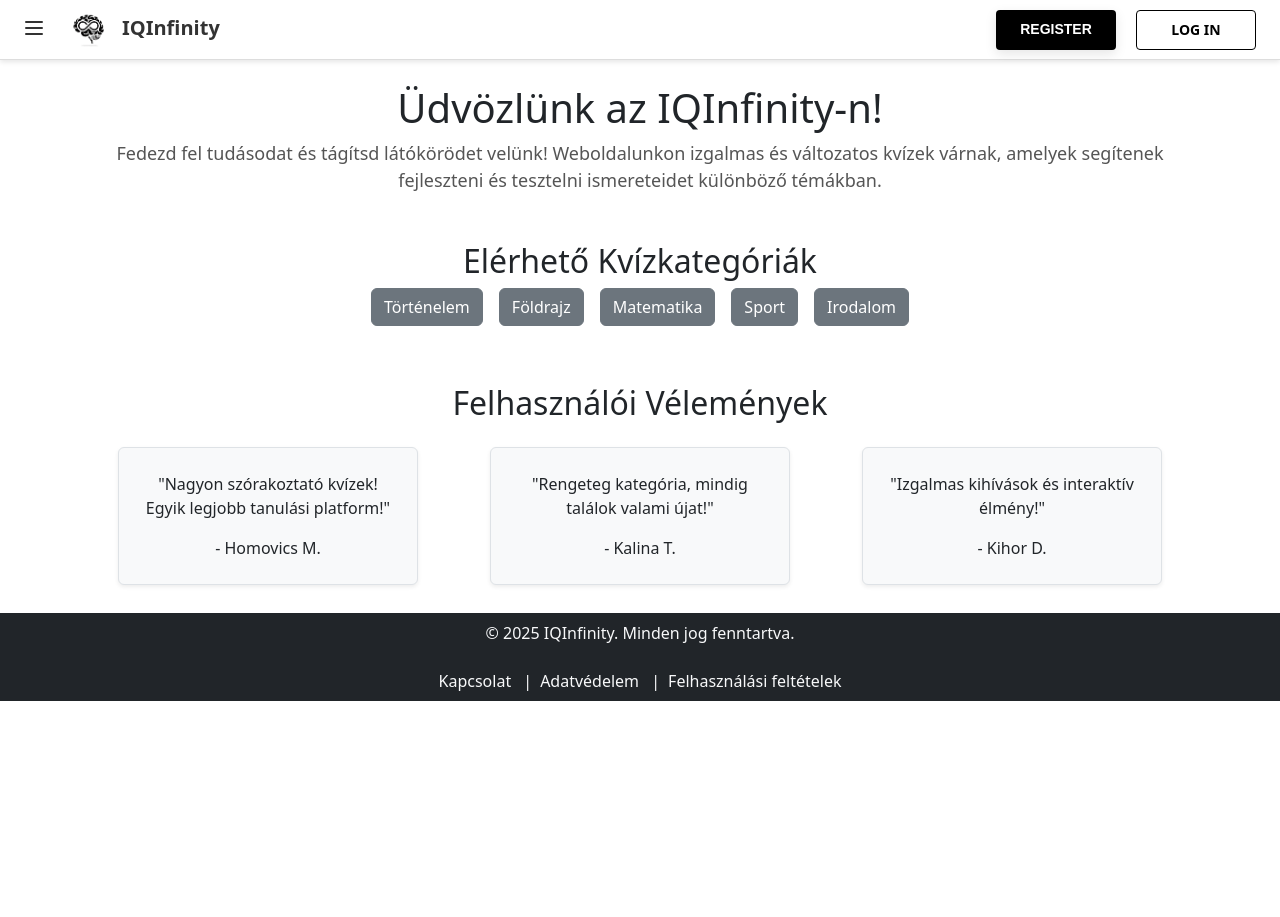
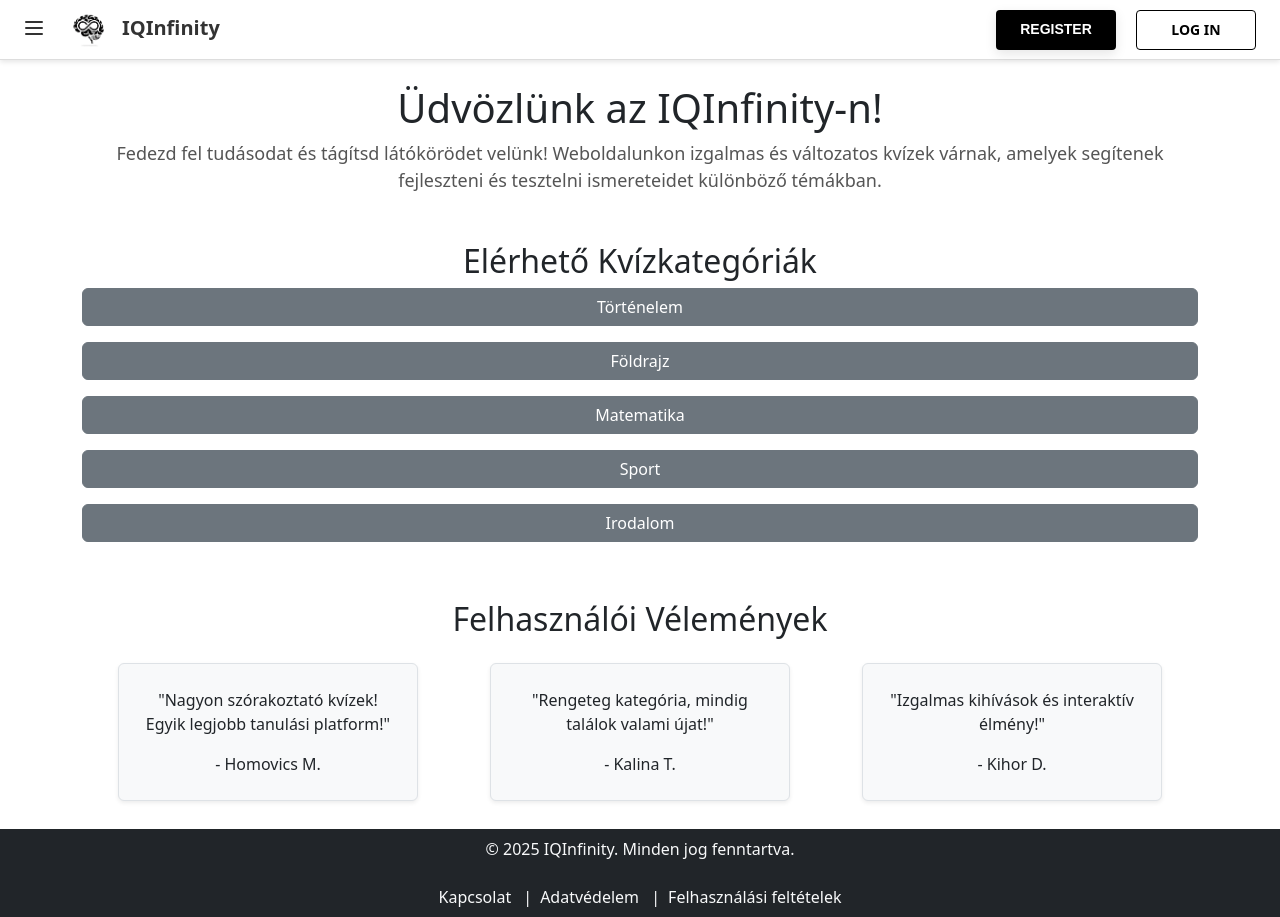
Before and after one commit to KaranyiczGabor/Vizsgaremek, a React (Create React App) app in the folder frontendfiles/: page / in a window 1280 px wide. Before the commit the page ends 800 px from the top, so only its background shows below. Built offline with nearby package versions, Linux system fonts and the light colour scheme.

Commit message:
kisebb kinézet változtatás és hiba javitás

```diff
--- a/frontendfiles/src/Adminquestion.js
+++ b/frontendfiles/src/Adminquestion.js
@@ -19,7 +19,6 @@ export default function Adminquestion() {
   const navigate = useNavigate();
 
   useEffect(() => {
-    // Check if user is admin before fetching data
     const token = localStorage.getItem('token');
     if (!token) {
       navigate('/login');
@@ -53,7 +52,6 @@ export default function Adminquestion() {
         }
       });
 
-      // No need to check response.ok with axios
       setQuestions(response.data);
       setError(null);
     } catch (err) {
@@ -73,10 +71,8 @@ export default function Adminquestion() {
         }
       });
 
-      // No need to check response.ok with axios
       const questionData = response.data;
 
-      // Check if the response is an array and extract the first item
       if (Array.isArray(questionData) && questionData.length > 0) {
         setSelectedQuestion(questionData[0]);
       } else {
@@ -141,7 +137,7 @@ export default function Adminquestion() {
 
   const addAnswer = () => {
     const newAnswer = {
-      answerId: `temp-${Date.now()}`, // Temporary ID until saved
+      answerId: `temp-${Date.now()}`,
       answerText: '',
       questionId: editFormData.id,
       correct: false
@@ -176,12 +172,12 @@ export default function Adminquestion() {
         }
       );
 
-      // Update the question in the list
+
       setQuestions(questions.map(q =>
         q.id === editFormData.id ? {...q, ...editFormData} : q
       ));
 
-      // Update selected question if viewing it
+
       if (selectedQuestion && selectedQuestion.id === editFormData.id) {
         setSelectedQuestion({...selectedQuestion, ...editFormData});
         console.log(selectedQuestion);
@@ -208,8 +204,7 @@ export default function Adminquestion() {
         }
       });
 
-      // No need to check response.ok with axios
-      // Remove question from the list and reset selection if needed
+
       setQuestions(questions.filter(question => question.id !== questionId));
       if (selectedQuestion && selectedQuestion.id === questionId) {
         setSelectedQuestion(null);
@@ -264,7 +259,7 @@ export default function Adminquestion() {
         <div className="col-12">
           <h2 className="mb-4">Kérdések kezelése</h2>
 
-          {/* Search bar */}
+
           <div className="mb-4">
             <div className="input-group">
               <span className="input-group-text">
@@ -289,7 +284,7 @@ export default function Adminquestion() {
             </div>
           </div>
 
-          {/* Question detail view */}
+
           {selectedQuestion && !isEditing && (
             <div className="card mb-4">
               <div className="card-header d-flex justify-content-between align-items-center">
@@ -363,7 +358,7 @@ export default function Adminquestion() {
             </div>
           )}
 
-          {/* Question edit form */}
+
           {isEditing && (
             <div className="card mb-4">
               <div className="card-header d-flex justify-content-between align-items-center">
@@ -485,7 +480,6 @@ export default function Adminquestion() {
             </div>
           )}
 
-          {/* Questions table */}
           {!selectedQuestion && (
             <>
               <div className="table-responsive">
--- a/frontendfiles/src/Adminuser.js
+++ b/frontendfiles/src/Adminuser.js
@@ -12,7 +12,7 @@ const AdminUser = () => {
   const navigate = useNavigate();
 
   useEffect(() => {
-    // Check if user is admin before fetching data
+
     const token = localStorage.getItem('token');
     if (!token) {
       navigate('/login');
@@ -97,7 +97,7 @@ const AdminUser = () => {
         }
       });
 
-      // Remove user from the list and reset selection if needed
+
       setUsers(users.filter(user => user.id !== userId));
       if (selectedUser && selectedUser.id === userId) {
         setSelectedUser(null);
--- a/frontendfiles/src/App.js
+++ b/frontendfiles/src/App.js
@@ -9,6 +9,7 @@ import Profile from './Profile';
 import Adminquestion from './Adminquestion';
 import Adminuser from './Adminuser';
 import Leaderboard from './Leaderboard';
+import Changepw from './Changepw';
 
 
 
@@ -29,6 +30,7 @@ function App() {
         <Route path="/admin/Question" element={<Adminquestion/>}/>
         <Route path="/admin/User" element={<Adminuser/>}/>
         <Route path="/leaderboard" element={<Leaderboard/>}/>
+        <Route path="/changepw" element={<Changepw/>}/>
       </Routes>
 
 
--- a/frontendfiles/src/Footer.css
+++ b/frontendfiles/src/Footer.css
@@ -2,7 +2,7 @@
   width: 100%;
   text-align: center;
   padding: 1rem 0;
-  margin-top: auto; /* Add margin-top: auto */
+  margin-top: auto;
 }
 
 .footer a {
--- a/frontendfiles/src/Home.css
+++ b/frontendfiles/src/Home.css
@@ -22,3 +22,13 @@
   .review-cards {
     max-width: 300px;
   }
+  button {
+    width: 100%;
+    padding: 10px;
+    border: none;
+    border-radius: 3px;
+    background-color: #4CAF50;
+    color: white;
+    font-size: 16px;
+    cursor: pointer;
+  }
--- a/frontendfiles/src/Leaderboard.js
+++ b/frontendfiles/src/Leaderboard.js
@@ -13,7 +13,7 @@ export default function Leaderboard() {
     }, [])
 
     function fetchLeaderboard() {
-        // Use GET method as shown in the updated API example
+
         axios.get(`${process.env.REACT_APP_API_URL}/users/Leaderboard`, {
         })
         .then(response => {
--- a/frontendfiles/src/Quiz.js
+++ b/frontendfiles/src/Quiz.js
@@ -24,16 +24,13 @@ export default function Quiz() {
     const [offline, setOffline] = useState(!navigator.onLine);
     const userId = localStorage.getItem("userId");
 
-    // Add debug effect for userAnswers
     useEffect(() => {
         console.log("userAnswers updated:", userAnswers);
-        // Only finish the quiz when all questions have been answered
         if (userAnswers.length === questions.length && questions.length > 0) {
             finishQuiz()
         }
     }, [userAnswers, questions]);
 
-    // Check login status and network status
     useEffect(() => {
         setIsLoggedIn(!!localStorage.getItem("token"));
         window.addEventListener("online", () => setOffline(false));
@@ -44,7 +41,6 @@ export default function Quiz() {
         };
     }, []);
 
-    // Fetch questions when category and difficulty are selected
     useEffect(() => {
         if (selectedCategory && selectedDifficulty) {
             fetchQuestions();
@@ -63,7 +59,7 @@ export default function Quiz() {
             console.log("📢 API válasz:", response.data);
             if (Array.isArray(response.data) && response.data.length > 0) {
                 setQuestions(response.data);
-                setUserAnswers([]); // IMPORTANT: Reset userAnswers when loading new questions
+                setUserAnswers([]);
                 setAnswerTracking([]);
                 setScore(0);
                 setCurrentQuestion(0);
@@ -91,19 +87,14 @@ export default function Quiz() {
         setTimeout(() => setShowFeedback(false), 1000);
 
         if (isCorrect) setScore(prev => prev + 1);
-
-        // Track locally for UI
         setAnswerTracking(prev => [
             ...prev.filter(a => a.questionId !== questionId),
             { questionId, answerText: selectedAnswer, isCorrect }
         ]);
 
-        // Format for backend - use consistent property names
-        // IMPORTANT FIX: Using questionId consistently
         setUserAnswers(prev => {
             console.log("Previous answers:", prev);
 
-            // Filter using the same property name that we're storing
             const newArray = prev.filter(a => a.questionId !== questionId);
 
             const updatedAnswers = [...newArray, {
@@ -135,7 +126,6 @@ export default function Quiz() {
         setSavingScore(true);
         setSaveError(null);
 
-        // Check if userAnswers is empty
         if (!userAnswers || userAnswers.length === 0) {
             setSaveError("Nincsenek válaszok elmentve");
             setSavingScore(false);
```
Also changed, not shown: frontendfiles/src/AdminUser.css (+1 -12 lines), frontendfiles/src/Usercard.js (deleted, +0 -35 lines), 1 other file (tests, documents, lock files or other folders).
